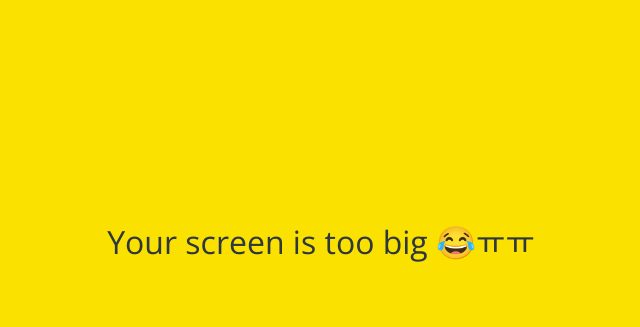
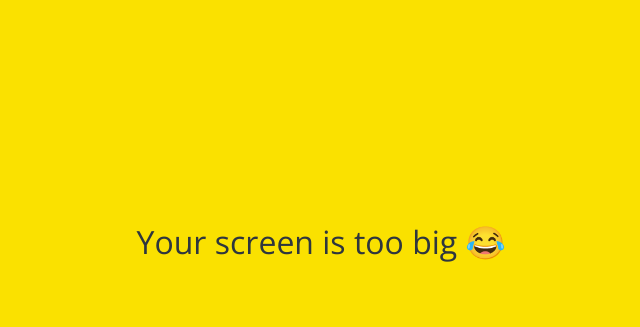
Before and after one commit to wisehero/kakao-2020, a plain HTML site: page index.html in a window 1280 px wide. Shown: the part 158-485 px from the top of the page, without its empty margins (319-959 px from the left). Drawn offline with nearby package versions, Linux system fonts and the light colour scheme.

Commit message:
Update index.html

```diff
--- a/index.html
+++ b/index.html
@@ -37,7 +37,7 @@
     </form>
 
     <div id="no-mobile">
-      <span>Your screen is too big 😂ㅠㅠ</span>
+      <span>Your screen is too big 😂</span>
     </div>
 
     <script
```
